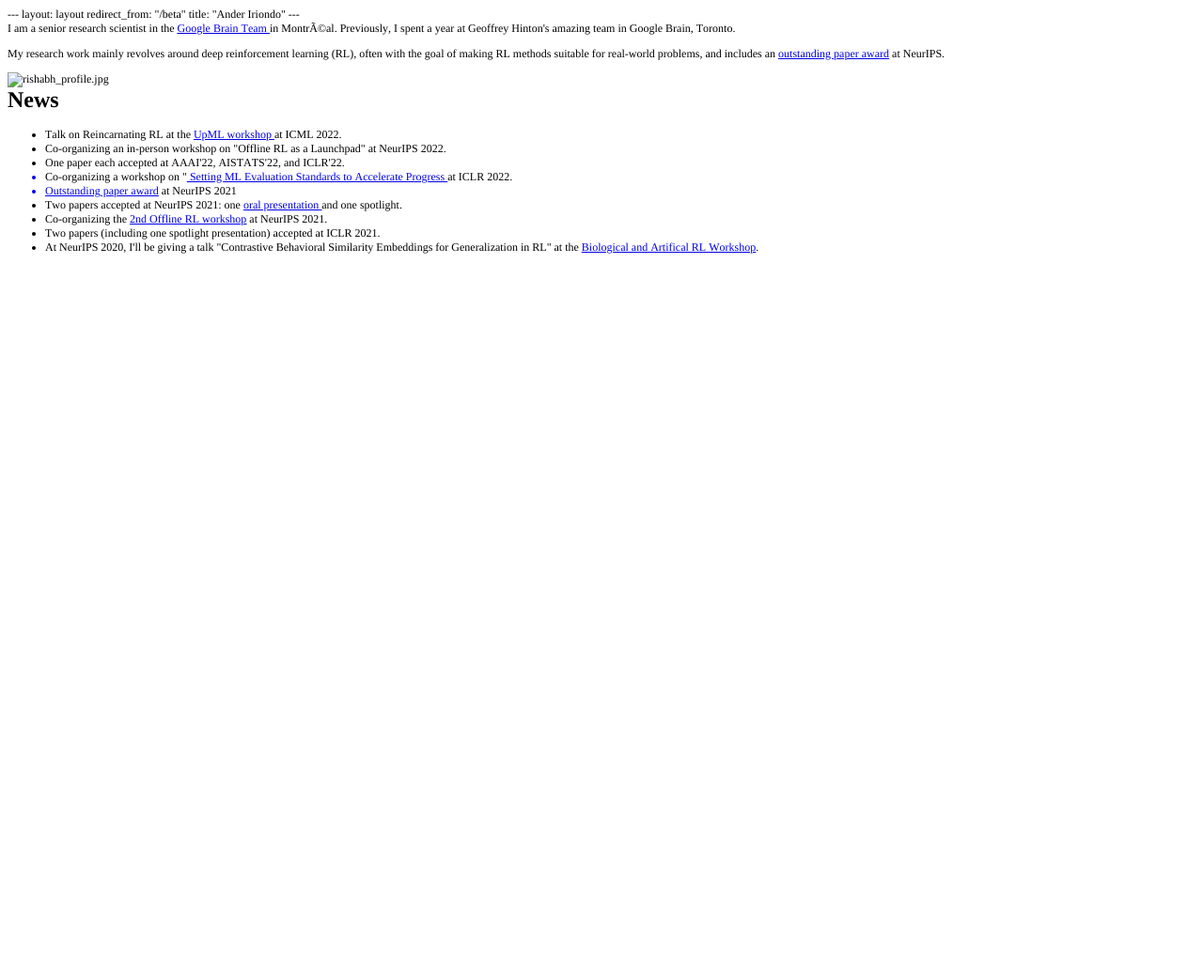
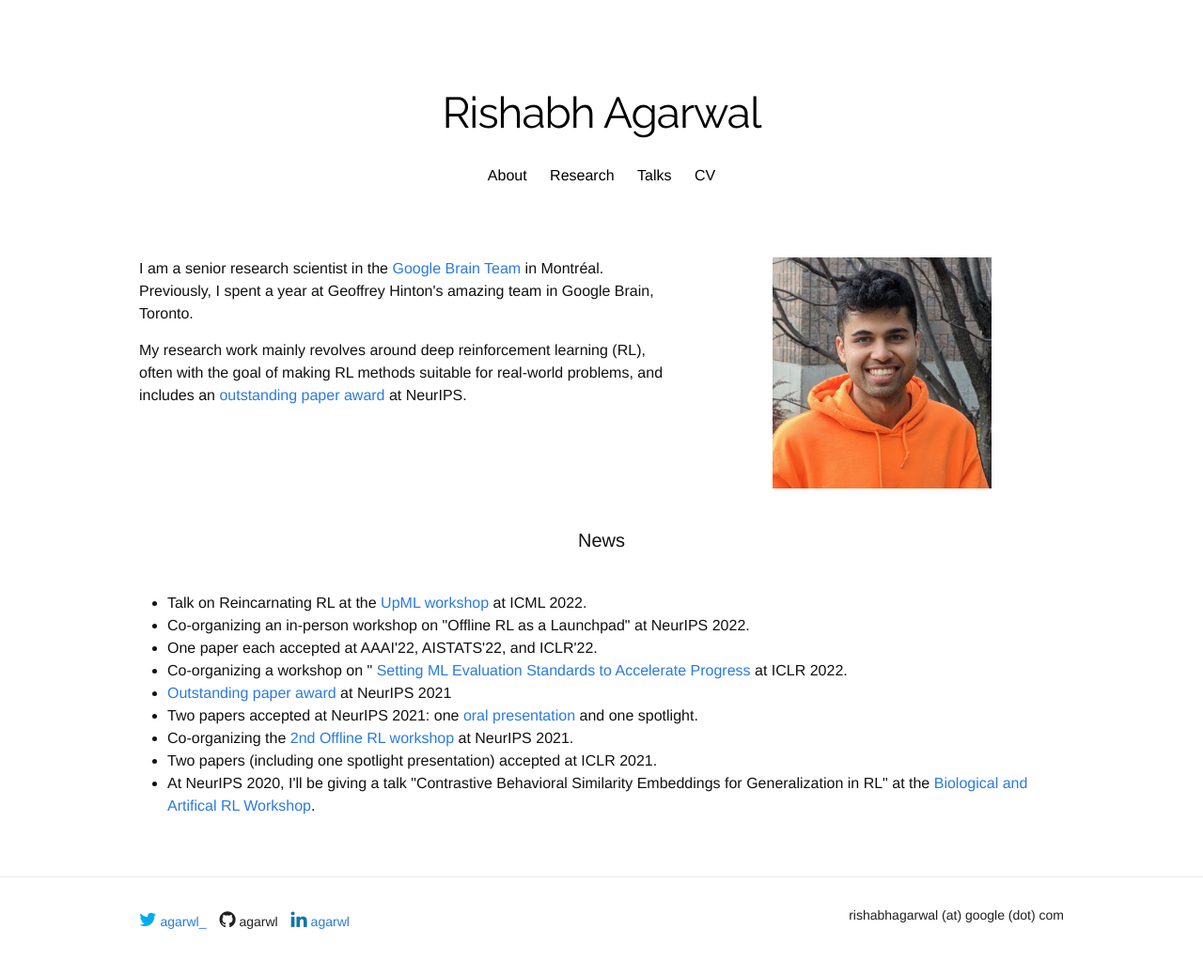
Before and after one commit to anderiri2/anderiri2.github.io, a Jekyll site: the page built from index.html, in a window 1280 px wide. Shown: the whole page at 94% size. Built offline with Jekyll 4.4.1, drawn with Linux system fonts in a browser that asks for light colours; nearby versions of some CDN libraries; some web fonts are replaced; a style sheet for code colours, icons or effects is not loaded; before the commit the page ends 900 px from its top, so only the background shows below that.

Commit message:
Change index.

```diff
--- a/index.html
+++ b/index.html
@@ -1,41 +1,41 @@
-<!DOCTYPE html PUBLIC "-//W3C//DTD HTML 4.01//EN" "http://www.w3.org/TR/html4/strict.dtd">
-<html>
-<head>
-  <meta http-equiv="Content-Type" content="text/html; charset=utf-8">
-  <meta http-equiv="Content-Style-Type" content="text/css">
-  <title></title>
-  <meta name="Generator" content="Cocoa HTML Writer">
-  <meta name="CocoaVersion" content="2299">
-  <style type="text/css">
-    p.p1 {margin: 0.0px 0.0px 0.0px 0.0px; font: 12.0px Times; color: #000000; -webkit-text-stroke: #000000}
-    p.p2 {margin: 0.0px 0.0px 12.0px 0.0px; font: 12.0px Times; color: #000000; -webkit-text-stroke: #000000}
-    li.li1 {margin: 0.0px 0.0px 0.0px 0.0px; font: 12.0px Times; color: #000000; -webkit-text-stroke: #000000}
-    li.li4 {margin: 0.0px 0.0px 0.0px 0.0px; font: 12.0px Times; color: #0000e9; -webkit-text-stroke: #0000e9}
-    span.s1 {font-kerning: none}
-    span.s2 {text-decoration: underline ; font-kerning: none; color: #0000e9; -webkit-text-stroke: 0px #0000e9}
-    span.s3 {-webkit-text-stroke: 0px #000000}
-    span.s4 {color: #000000; -webkit-text-stroke: 0px #000000}
-    span.s5 {font-kerning: none; color: #000000; -webkit-text-stroke: 0px #000000}
-    span.s6 {text-decoration: underline ; font-kerning: none; color: #0000e9}
-    ul.ul1 {list-style-type: disc}
-  </style>
-</head>
-<body>
-<p class="p1"><span class="s1">--- layout: layout redirect_from: "/beta" title: "Ander Iriondo" ---</span></p>
-<p class="p2"><span class="s1">I am a senior research scientist in the <a href="https://research.google/teams/brain/"><span class="s2">Google Brain Team </span></a>in MontrÃ©al. Previously, I spent a year at Geoffrey Hinton's amazing team in Google Brain, Toronto.</span></p>
-<p class="p2"><span class="s1">My research work mainly revolves around deep reinforcement learning (RL), often with the goal of making RL methods suitable for real-world problems, and includes an <a href="https://agarwl.github.io/rliable/"><span class="s2">outstanding paper award</span></a> at NeurIPS.<span class="Apple-converted-space"> </span></span></p>
-<p class="p1"><span class="s1"><img src="file:///rishabh_profile.jpg" alt="rishabh_profile.jpg"><span class="Apple-converted-space"> </span></span></p>
-<h1 style="margin: 0.0px 0.0px 16.1px 0.0px; font: 24.0px Times; color: #000000; -webkit-text-stroke: #000000"><span class="s1"><b>News</b></span></h1>
-<ul class="ul1">
-  <li class="li1"><span class="s3"></span><span class="s1">Talk on Reincarnating RL at the <a href="https://upml2022.github.io/"><span class="s2">UpML workshop </span></a>at ICML 2022.</span></li>
-  <li class="li1"><span class="s3"></span><span class="s1">Co-organizing an in-person workshop on "Offline RL as a Launchpad" at NeurIPS 2022.</span></li>
-  <li class="li1"><span class="s3"></span><span class="s1">One paper each accepted at AAAI'22, AISTATS'22, and ICLR'22.<span class="Apple-converted-space"> </span></span></li>
-  <li class="li4"><span class="s4"></span><span class="s5">Co-organizing a workshop on "<a href="https://ml-eval.github.io/"><span class="s2"> Setting ML Evaluation Standards to Accelerate Progress </span></a>at ICLR 2022.<span class="Apple-converted-space"> </span></span></li>
-  <li class="li4"><span class="s3"><a href="https://blog.neurips.cc/2021/11/30/announcing-the-neurips-2021-award-recipients/?s=09"><span class="s6">Outstanding paper award</span></a></span><span class="s5"> at NeurIPS 2021<span class="Apple-converted-space"> </span></span></li>
-  <li class="li1"><span class="s3"></span><span class="s1">Two papers accepted at NeurIPS 2021: one <a href="https://agarwl.github.io/rliable/"><span class="s2">oral presentation </span></a>and one spotlight.<span class="Apple-converted-space"> </span></span></li>
-  <li class="li1"><span class="s3"></span><span class="s1">Co-organizing the <a href="https://offline-rl-neurips.github.io/2021"><span class="s2">2nd Offline RL workshop</span></a> at NeurIPS 2021.</span></li>
-  <li class="li1"><span class="s3"></span><span class="s1">Two papers (including one spotlight presentation) accepted at ICLR 2021.<span class="Apple-converted-space"> </span></span></li>
-  <li class="li1"><span class="s3"></span><span class="s1">At NeurIPS 2020, I'll be giving a talk "Contrastive Behavioral Similarity Embeddings for Generalization in RL" at the <a href="https://nips.cc/Conferences/2020/Schedule?showEvent=16109"><span class="s2">Biological and Artifical RL Workshop</span></a>.<span class="Apple-converted-space"> </span></span></li>
+---
+layout: layout
+redirect_from: "/beta"
+title: "Rishabh Agarwal"
+---
+
+<div class="row">
+	<div class="seven columns">
+		<p> I am a senior research scientist in the <a href="https://research.google/teams/brain/"> Google Brain Team </a> in Montréal. Previously, I spent a year at Geoffrey Hinton's amazing team in Google Brain, Toronto.</p>
+<!--  		I also had a brief stint at Latent Logic (acquired by <a href="https://waymo.com/">Waymo</a>), a self-driving car startup in Oxford -->
+		<p> My research work mainly revolves around deep reinforcement learning (RL), often with the goal of making RL methods suitable for real-world problems, and includes
+		    an <a href="https://agarwl.github.io/rliable/">outstanding paper award</a> at NeurIPS.
+		</p>
+
+<!-- 		<center class="prof-summary"> <h1 class="page-heading"><a class="post-link " href="/about">Professional Summary</a> </h1></center> -->
+	</div>
+
+    <div class="five columns">
+        <img src="images/rishabh_profile.jpg" id="profile_picture"> </img>
+	</div>
+</div>
+
+
+<h1 class="page-heading">News</h1>
+<ul>
+  <li> Talk on Reincarnating RL at the <a href="https://upml2022.github.io/"> UpML workshop </a> at ICML 2022.</li>
+  <li> Co-organizing an in-person workshop on "Offline RL as a Launchpad" at NeurIPS 2022.</li>
+  <li> One paper each accepted at AAAI'22, AISTATS'22, and ICLR'22. </li>
+  <li> Co-organizing a workshop on "<a href="https://ml-eval.github.io"> Setting ML Evaluation Standards to Accelerate Progress </a> at ICLR 2022. </li>
+  <Li> <a href="https://blog.neurips.cc/2021/11/30/announcing-the-neurips-2021-award-recipients/?s=09">Outstanding paper award</a> at NeurIPS 2021 </li>
+  <li> Two papers accepted at NeurIPS 2021: one <a href="https://agarwl.github.io/rliable/"> oral presentation </a> and one spotlight. </li>
+  <li> Co-organizing the <a href="https://offline-rl-neurips.github.io/2021"> 2nd Offline RL workshop</a> at NeurIPS 2021.</li>
+  <li> Two papers (including one spotlight presentation) accepted at ICLR 2021. </li>
+  <li> At NeurIPS 2020, I'll be giving a talk "Contrastive Behavioral Similarity Embeddings for Generalization in RL" at the <a href="https://nips.cc/Conferences/2020/Schedule?showEvent=16109">Biological and Artifical RL Workshop</a>. </li>
+<!--   <li> Gave a talk about Offline RL at<a href="http://mlcollective.org/dlct"> ML Collective Reading Group </a>. </li> -->
+  <!-- <li> Organizing a workshop on <a href="https://offline-rl-neurips.github.io"> Offline RL</a> at NeurIPS 2020.</li> -->
+  <!-- <li> Two papers accepted at ICML 2020. </li> -->
+<!--   <li> Gave a talk at Stanford about <a href="https://offline-rl.github.io">offline reinforcement learning</a>. -->
+<!--   <li> At NeurIPS 2019, I <a href='https://slideslive.com/38922027/deep-reinforcement-learning-3?t=1728'>gave a talk </a> about our work on <a href='https://offline-rl.github.io'>offline RL</a> in the Deep RL Workshop.</li> -->
+<!--   <li> At ICML 2019, I <a href="https://youtu.be/_IXj6kXPdq8"> gave a talk </a> about our work on <a href="https://arxiv.org/abs/1902.07198"> Learning to Generalize from Sparse and Underspecified Rewards. </a> -->
 </ul>
-</body>
-</html>
```
